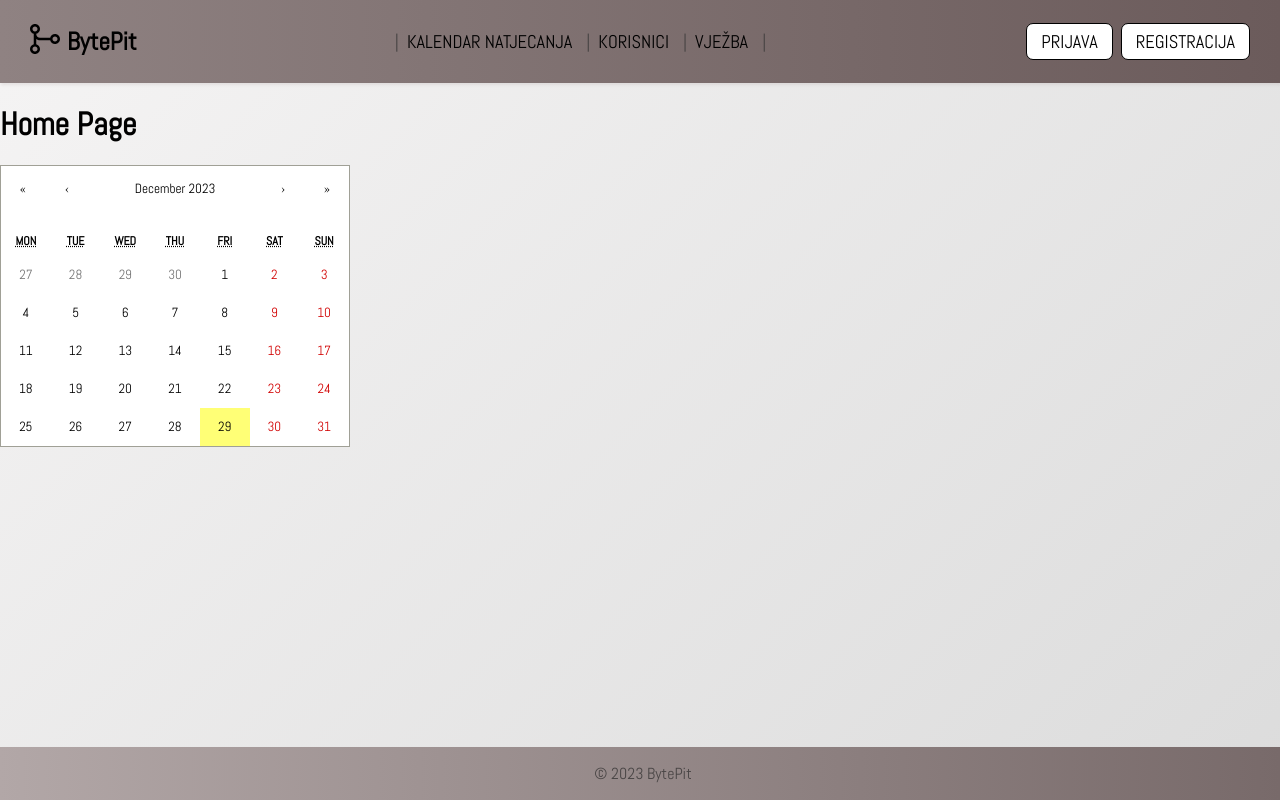
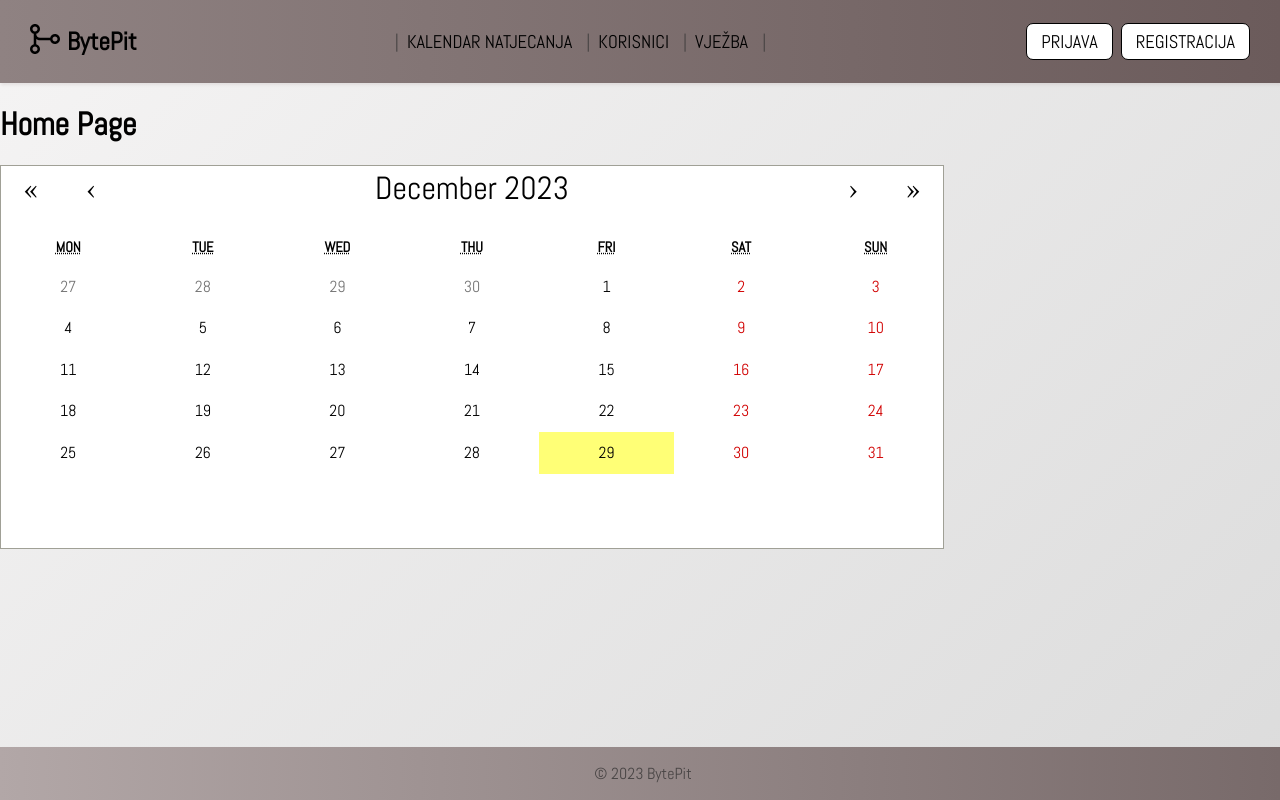
Before and after one commit to filipm55/KoderKolege, a React (Create React App) app in the folder React/byte-pit/: page / in a window 1280 px wide. Built offline with nearby package versions, Linux system fonts and the light colour scheme.

Commit message:
prvi dio uredenja kalendara

```diff
--- a/React/byte-pit/src/pages/Calendar.css
+++ b/React/byte-pit/src/pages/Calendar.css
@@ -3,7 +3,50 @@ div.body {
     flex-direction: row;
     align-items: center;
     justify-content: center;
-    height: 70vh;
+    height: fit-content;
+}
+
+div#prozor17 {
+    display: flex;
+    flex-direction: column;
+    width: 80%;
+    height:fit-content;
+    align-items: center;
+    justify-content: center;
+}
+
+
+.react-calendar {
+    width: 59rem;
+    height: 24rem;
+    max-width: 100%;
+    background: white;
+    border: 1px solid #a0a096;
+    font-family: Arial, Helvetica, sans-serif;
+    line-height: 1.125em;
+    font-size: larger;
+}
+
+span {
+    font-size: 2rem;
+}
+
+button.react-calendar__navigation__arrow react-calendar__navigation__next-button {
+    font-size: 5rem;
+}
+
+.react-calendar__navigation button {
+    min-width: 60px;
+    background: none;
+    font-size: 2rem;
+}
+
+div#izKalendara {
+    display: flex;
+    flex-direction: column;
+    justify-content: space-around;
+    align-items: center;
+    height: fit-content;
 }
 
 @media screen and (max-width: 767px) {
--- a/React/byte-pit/src/pages/Calendar.js
+++ b/React/byte-pit/src/pages/Calendar.js
@@ -75,16 +75,16 @@ const Cal = () => {
     };
 
     return (
-        <div className="body">
-            <div style={{ display: 'flex' }}>
-                <div style={{ flex: 1 }}>
-                    <Calendar tileContent={tileContent} />
+        <div className="body" id="izKalendara">
+            <h1> Nadolazeća i aktualna natjecanja</h1>
+            <div id="prozor17">
+                <div >
+                    <Calendar id="kalendar" tileContent={tileContent} />
                 </div>
-                <div style={{ flex: 1 }}><h2>  Nadolazeća i aktualna natjecanja</h2>
+                <div >
                     {competitions &&
                         competitions.map((comp) => (
                             <div key={comp.id}>
-                                {console.log(comp.id)}
                                 {isCompetitionUpcoming(comp) && (
                                 <p>ID: {comp.id} Start time: {formatDate(comp.dateTimeOfBeginning)} End time: {formatTime(comp.dateTimeOfEnding[3]) + ":" + formatTime(comp.dateTimeOfEnding[4])}
 
```
